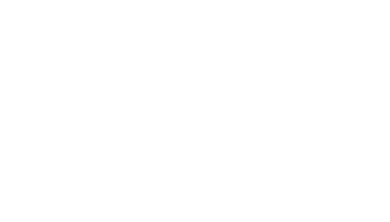
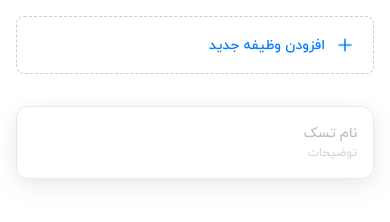
Before and after one commit to YasinSanjari/quera-todo-list, a website: page index.html in a window 390 px wide. Drawn offline with Linux system fonts and the light colour scheme.

Commit message:
feat: :sparkles: implement add task button
implemented add task button and made it responsive

```diff
--- a/index.html
+++ b/index.html
@@ -1,4 +1,4 @@
-<!DOCTYPE html>
+<!doctype html>
 <html lang="fa-IR" dir="rtl">
   <head>
     <meta charset="UTF-8" />
@@ -6,5 +6,27 @@
     <title>کوئرا لیست</title>
     <link rel="stylesheet" href="./src/output.css" />
   </head>
-  <body></body>
+  <body class="p-4">
+    <!-- dont forget this styles -->
+    <div class="done__container add-task-btn text-[14px] md:text-[16px]">
+      <img src="./assets/images/add.png" class="h-6 w-6" />
+      <span>افزودن وظیفه جدید</span>
+    </div>
+
+    <div
+      class="add__task__input border-task-border-light shadow-67 mt-8 flex flex-col rounded-xl border p-4"
+    >
+      <input
+        type="text"
+        placeholder="نام تسک"
+        id="task-title"
+        class="text-date-color-light font-iranYekan text-[14px]"
+      /><input
+        type="text"
+        placeholder="توضیحات"
+        id="task-description"
+        class="text-task-creation-description-light font-iranYekan text-[12px]"
+      />
+    </div>
+  </body>
 </html>
--- a/src/input.css
+++ b/src/input.css
@@ -89,4 +89,15 @@
 
   --font-iranYekan: "iran-yekan";
   --font-morabba: "morabba";
+
+  /* shadows */
+
+  --shadow-67:
+    rgba(17, 17, 26, 0.05) 0px 4px 16px, rgba(17, 17, 26, 0.05) 0px 8px 32px;
 }
+
+@layer components {
+  .add-task-btn {
+    @apply font-iranYekan text-primary flex items-center gap-2 rounded-lg border border-dashed border-[#CCCCCC] py-4 pr-4;
+  }
+}
```
Also changed, not shown: src/output.css, tailwind.config.js (added).
